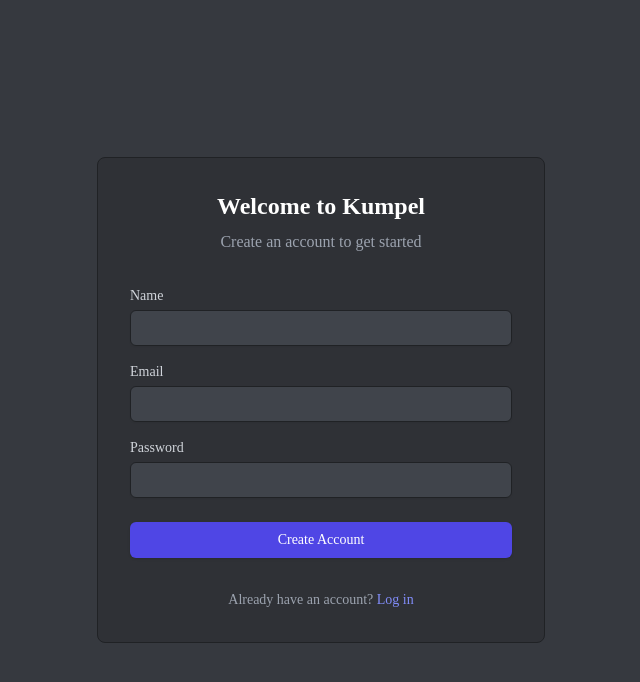
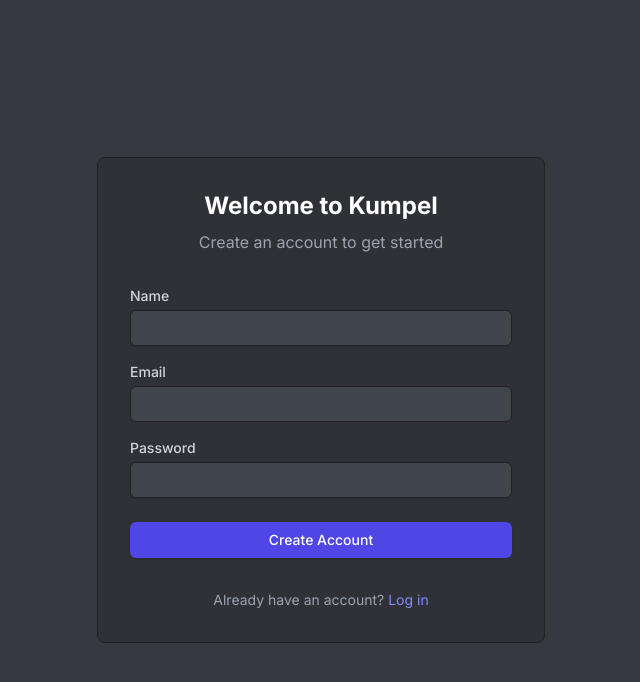
Before and after one commit to MarcosFlavioGS/Kumpel_client, a Next.js app: page / in a window 1280 px wide. Shown: the top 682 px of the page, without its empty margins (319-959 px from the left). Built offline with nearby package versions, Linux system fonts and the light colour scheme; a web font is replaced by a local one.

Commit message:
feat: implement store persistence with localStorage

```diff
--- a/src/app/layout.tsx
+++ b/src/app/layout.tsx
@@ -1,31 +1,27 @@
 import type { Metadata } from 'next'
-import localFont from 'next/font/local'
+import { Inter } from 'next/font/google'
 import './globals.css'
+import { StoreHydration } from '@/components/storeHydration'
 
-const geistSans = localFont({
-  src: './fonts/GeistVF.woff',
-  variable: '--font-geist-sans',
-  weight: '100 900'
-})
-const geistMono = localFont({
-  src: './fonts/GeistMonoVF.woff',
-  variable: '--font-geist-mono',
-  weight: '100 900'
-})
+const inter = Inter({ subsets: ['latin'] })
 
 export const metadata: Metadata = {
-  title: 'Kumpel - Personal chatter',
-  description: 'Generated by create next app'
+  title: 'Kumpel App',
+  description: 'A group chat application',
 }
 
 export default function RootLayout({
-  children
-}: Readonly<{
+  children,
+}: {
   children: React.ReactNode
-}>) {
+}) {
   return (
-    <html lang='en'>
-      <body className={`${geistSans.variable} ${geistMono.variable} antialiased`}>{children}</body>
+    <html lang="en">
+      <body className={inter.className}>
+        <StoreHydration>
+          {children}
+        </StoreHydration>
+      </body>
     </html>
   )
 }
--- a/src/app/stores/useUserStore.ts
+++ b/src/app/stores/useUserStore.ts
@@ -1,5 +1,5 @@
 import { create } from 'zustand'
-import { devtools, persist } from 'zustand/middleware'
+import { devtools, persist, createJSONStorage } from 'zustand/middleware'
 
 interface UserState {
   userName: string
@@ -23,7 +23,15 @@
         setEmail: (email) => set(() => ({ email })),
         clearAuth: () => set(() => ({ userName: '', token: '', email: '' }))
       }),
-      { name: 'userStore' }
+      {
+        name: 'userStore',
+        storage: createJSONStorage(() => localStorage),
+        partialize: (state) => ({
+          token: state.token,
+          userName: state.userName,
+          email: state.email
+        })
+      }
     )
   )
 )
--- /dev/null
+++ b/src/components/storeHydration.tsx
@@ -0,0 +1,19 @@
+'use client'
+
+import { useEffect, useState } from 'react'
+import useUserStore from '@/app/stores/useUserStore'
+
+export function StoreHydration({ children }: { children: React.ReactNode }) {
+  const [isHydrated, setIsHydrated] = useState(false)
+  const token = useUserStore((state) => state.token)
+
+  useEffect(() => {
+    setIsHydrated(true)
+  }, [])
+
+  if (!isHydrated) {
+    return null
+  }
+
+  return <>{children}</>
+}
```
